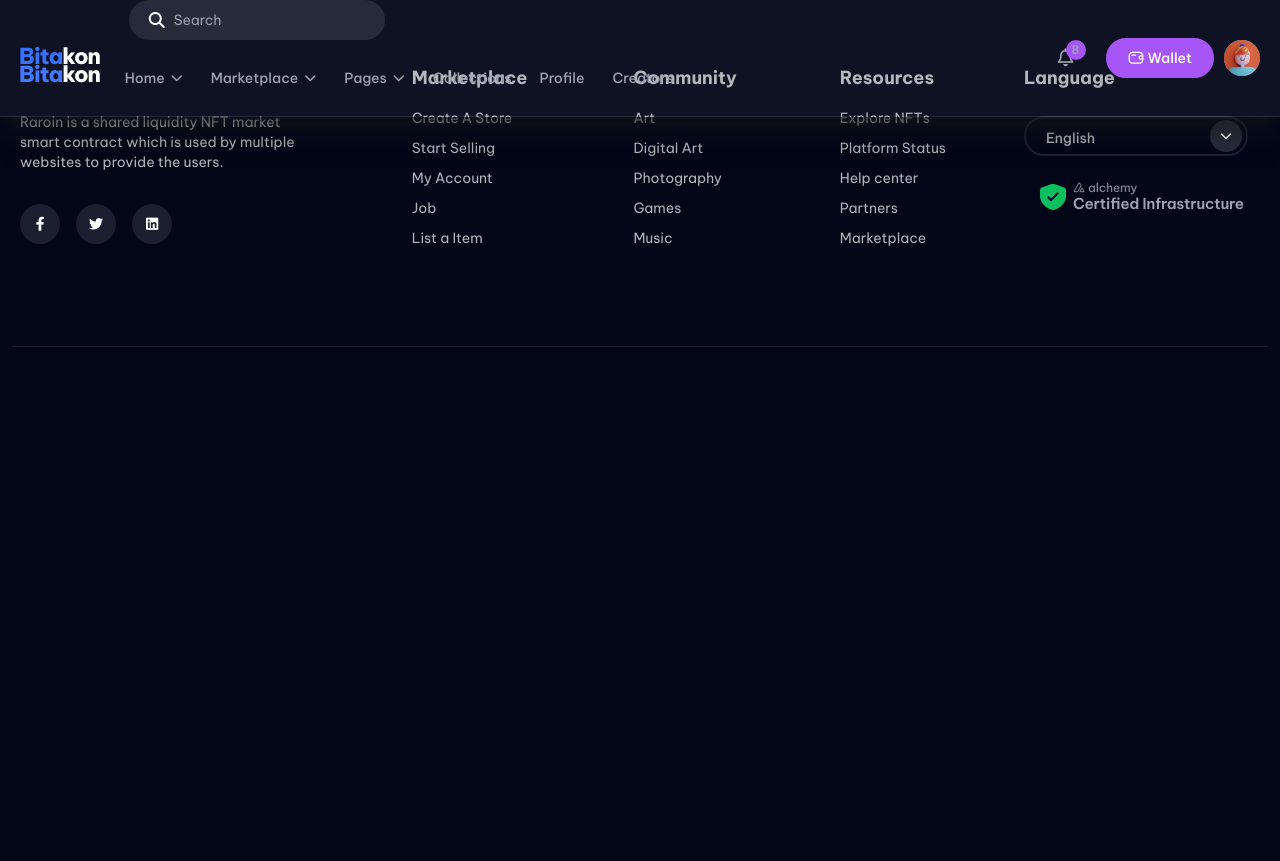
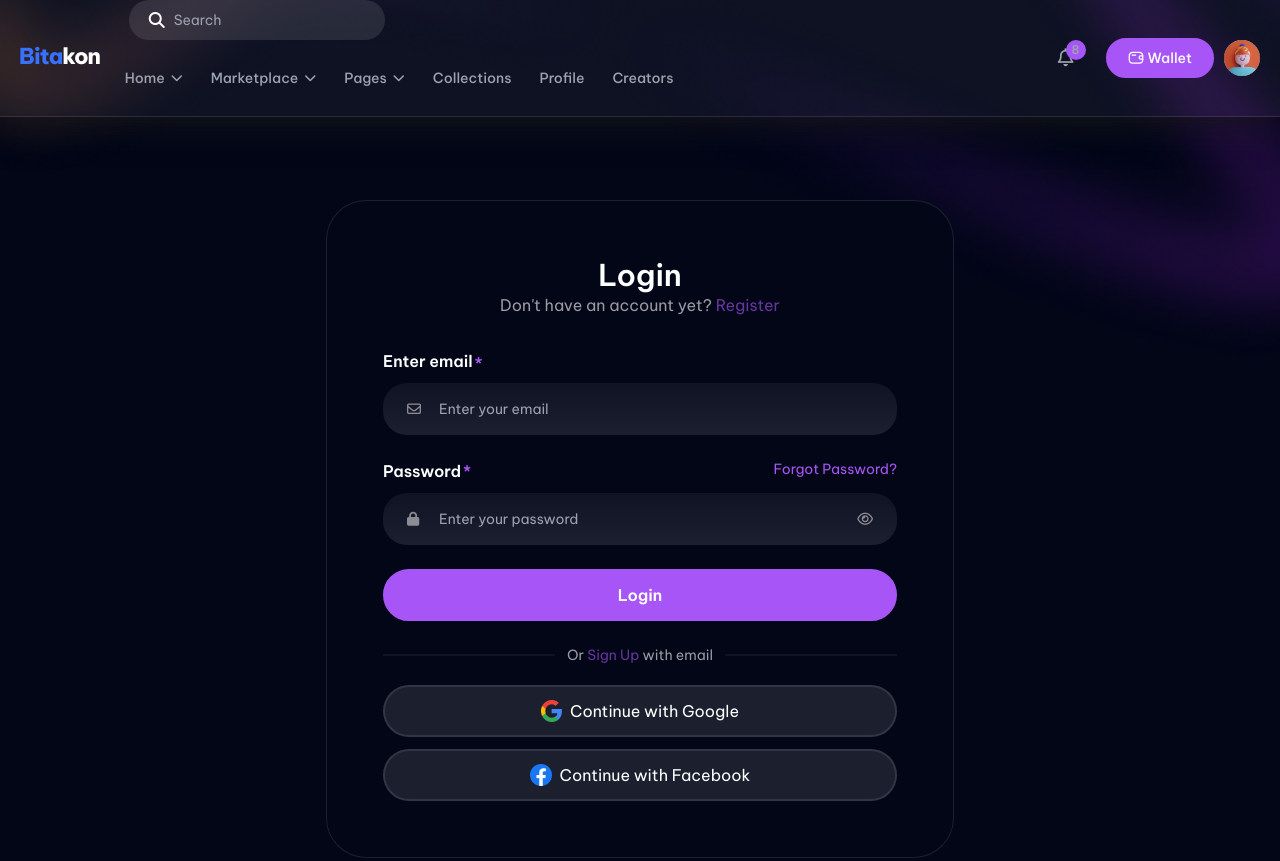
Before and after one commit to mamorshedalam/bitakon, a website: page login.html in a window 1280 px wide. Shown: the top 861 px of the page. Before the commit the page ends 800 px from the top, so only its background shows below. Drawn offline with nearby package versions, Linux system fonts and the light colour scheme.

Commit message:
login page done

```diff
--- a/login.html
+++ b/login.html
@@ -310,9 +310,64 @@
                </div>
           </div>
      </header>
+     <!-- HEADER -->
 
      <!-- MAIN -->
      <main>
+          <!-- BREADCRUMB -->
+          <section class="pt-40 pb-10">
+               <img class="absolute inset-0 -z-10" src="assets/img/banner/breadcrumb-shape-1.png" alt="banner">
+          </section>
+          <!-- BREADCRUMB -->
+
+          <!-- LOGIN FORM -->
+          <section class="pb-16">
+               <div class="sl-container">
+                    <div class="xl:w-1/2 lg:w-2/3 w-full py-14 lg:px-14 px-2.5 rounded-[2.5rem] border border-white/10 bg-slate-950 mx-auto">
+                         <h2 class="text-3xl font-semibold text-center">Login</h2>
+                         <p class="text-white/60 text-base text-center mb-8">Don't have an account yet? <a href="" class="text-purple-500/60 hover:text-purple-500">Register</a></p>
+                         <form action="" class="flex flex-wrap">
+                              <div class="w-full mb-6">
+                                   <label for="loginEmail" class="sl-required-mark text-base font-semibold">Enter email</label>
+                                   <div class="relative mt-2.5">
+                                        <input type="email" id="loginEmail" placeholder="Enter your email" class="w-full px-7 py-4 pl-14 bg-gradient-to-t from-white/10 to-white/5 rounded-3xl">
+                                        <span class="absolute top-1/2 -translate-y-1/2 left-6 text-white/50"><i class="fa-regular fa-envelope"></i></span>
+                                   </div>
+                              </div>
+                              <div class="w-full mb-6">
+                                   <div class="flex flex-wrap justify-between">
+                                        <label for="loginPassowrd" class="sl-required-mark text-base font-semibold">Password</label>
+                                        <a href="" class="text-purple-500">Forgot Password?</a>
+                                   </div>
+                                   <div class="relative mt-2.5">
+                                        <input type="password" id="loginPassowrd" placeholder="Enter your password" class="w-full py-4 px-14 bg-gradient-to-t from-white/10 to-white/5 rounded-3xl">
+                                        <span class="absolute top-1/2 -translate-y-1/2 left-6 text-white/50"><i class="fa-solid fa-lock"></i></span>
+                                        <span class="absolute top-1/2 -translate-y-1/2 right-6 text-white/50"><i class="fa-regular fa-eye"></i></span>
+                                   </div>
+                              </div>
+                              <div class="w-full mb-6">
+                                   <button class="w-full border-2 border-purple-500 bg-purple-500 hover:bg-transparent text-base py-3 font-semibold px-12 rounded-full">Login</button>
+                              </div>
+                              <div class="relative w-full text-center mb-5 after:absolute after:top-1/2 after:-translate-y-1/2 after:left-0 after:w-full after:h-px after:bg-white/10">
+                                   <p class="relative inline-block text-white/60 bg-slate-950 px-3 z-10">Or <a href="" class="text-purple-500/60 hover:text-purple-500">Sign Up</a> with email</p>
+                              </div>
+                              <div class="w-full mb-3">
+                                   <a class="w-full flex items-center justify-center border-2 border-white/10 bg-white/10 hover:bg-white hover:text-slate-950 text-base py-3 px-12 rounded-full">
+                                        <img src="assets/img/icon/google.png" alt="google login" class="w-fit mr-2">
+                                        Continue with Google
+                                   </a>
+                              </div>
+                              <div class="w-full">
+                                   <a class="w-full flex items-center justify-center border-2 border-white/10 bg-white/10 hover:bg-white hover:text-slate-950 text-base py-3 px-12 rounded-full">
+                                        <img src="assets/img/icon/facebook.png" alt="facebook login" class="w-fit mr-2">
+                                        Continue with Facebook
+                                   </a>
+                              </div>
+                         </form>
+                    </div>
+               </div>
+          </section>
+          <!-- LOGIN FORM -->
      </main>
      <!-- MAIN -->
 
```
Also changed, not shown: assets/css/output.css, assets/img/icon/facebook.png (added), assets/img/icon/google.png (added). Lines whose indentation alone changed are shown as unchanged.
